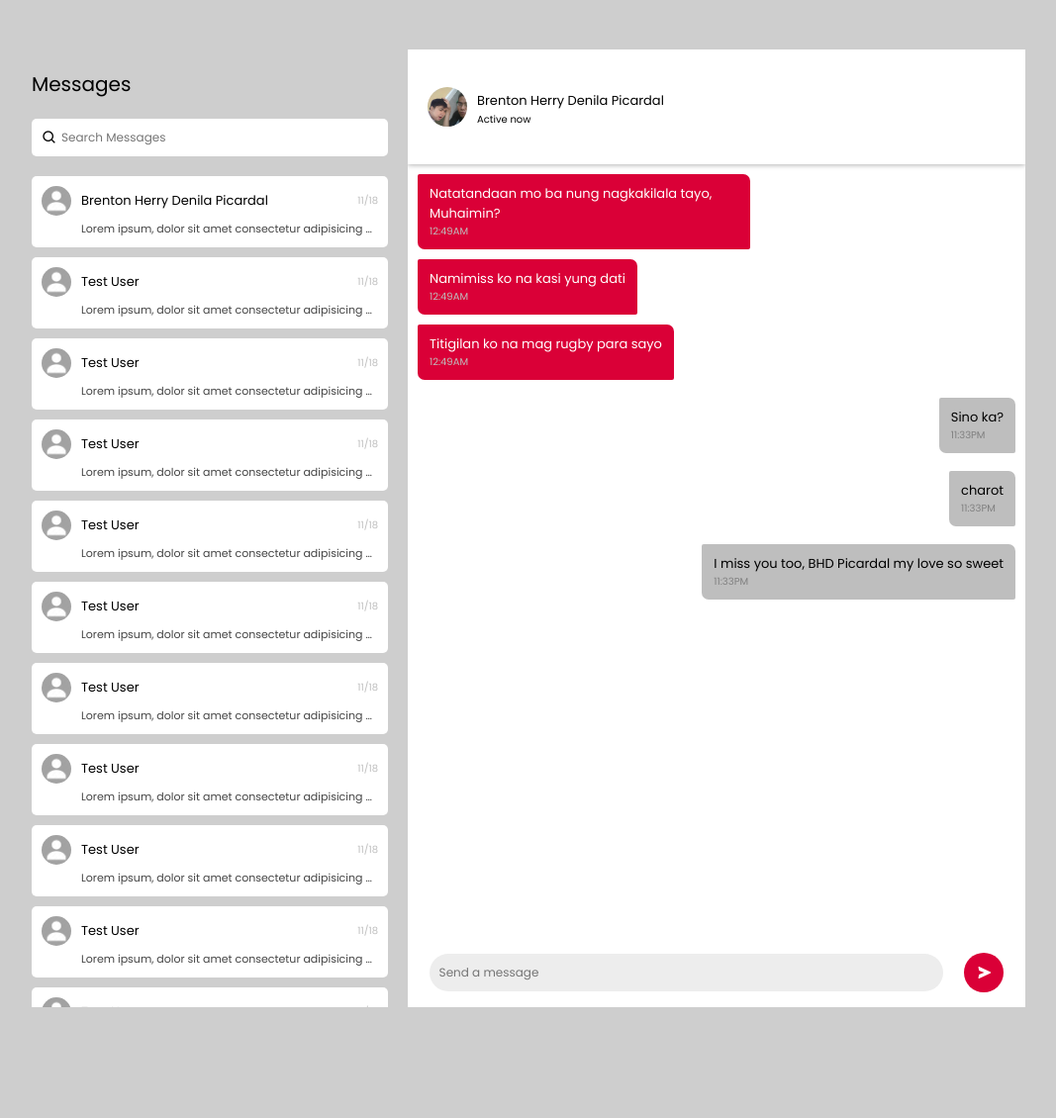
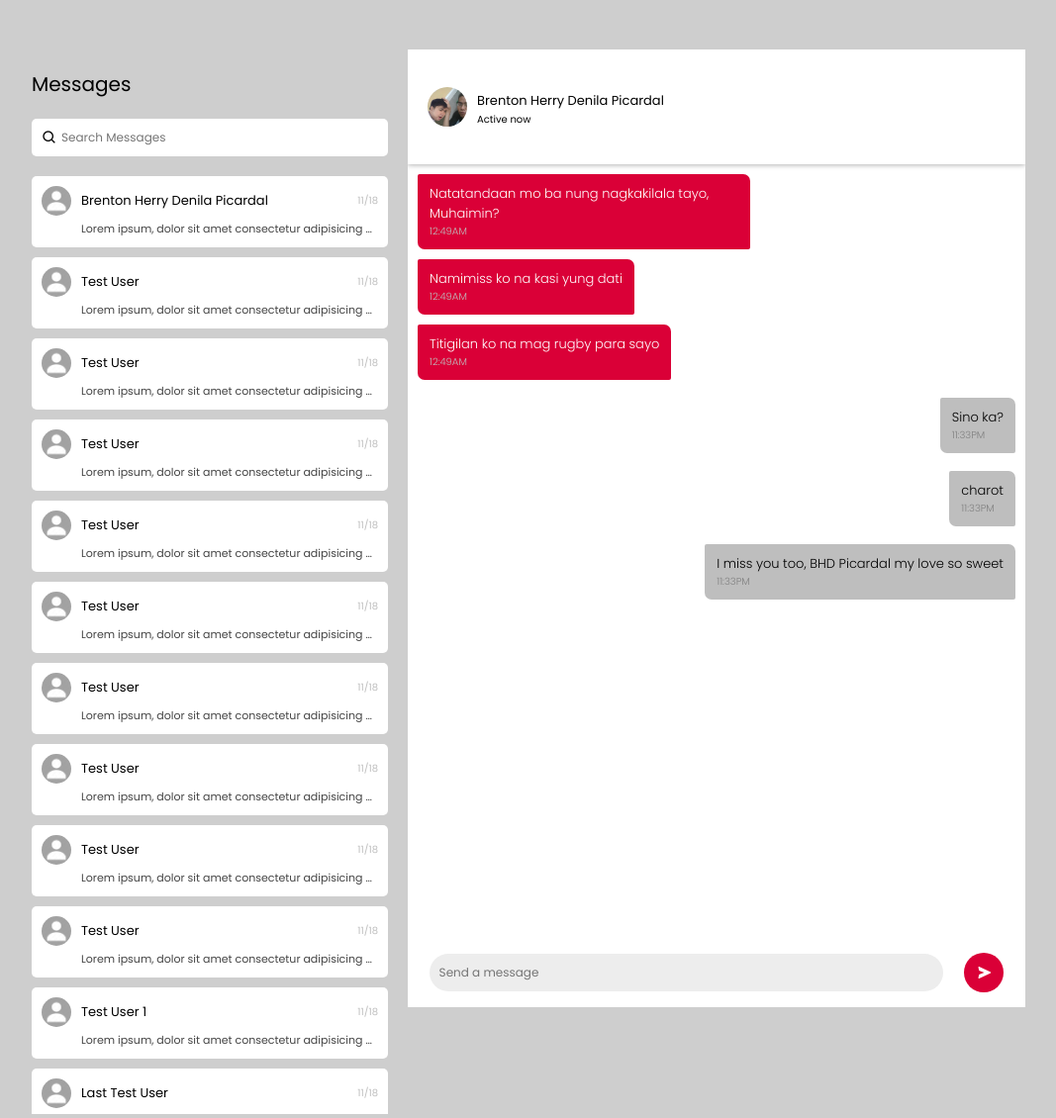
Before and after one commit to dormammuuuuu/forum-website, a PHP site: page /messages.html in a window 1280 px wide. Shown: the part 80-1210 px from the top of the page at 99% size, without its empty margins (116-1183 px from the left). Run offline with PHP 8.4, Linux system fonts and the light colour scheme.

Commit message:
UI Improvement for Messages.html

```diff
--- a/messages.html
+++ b/messages.html
@@ -159,7 +159,7 @@
                         <div class="message-details">
                             <div class="user">
                                 <img class="message-avatar" src="assets/images/avatar/default.jpg" alt="">
-                                <span class="message-name">Test User</span>
+                                <span class="message-name">Test User 1</span>
                             </div>
                             <p class="message-datetime">11/18</p>
                         </div>
--- a/styles/messages.css
+++ b/styles/messages.css
@@ -8,6 +8,8 @@
 .message-container{
     display: flex;
     height: 80vh;
+    width: 80vw;
+    position: fixed;
 }
 
 .users-list{
@@ -182,6 +184,7 @@
     width: fit-content;
     max-width: 50%;
     font-size: 13px;
+    font-weight: 300;
     color: white;
     padding: 10px 12px;
     margin: 10px;
--- a/styles/thread-home.css
+++ b/styles/thread-home.css
@@ -70,6 +70,9 @@
 .thread-content-text{
     font-size: 20px;
     color: #000000;
+    -webkit-line-clamp: 1;
+    -webkit-box-orient: vertical;
+
 }
 
 
```
Also changed, not shown: styles/home.css (+14 -5 lines).
